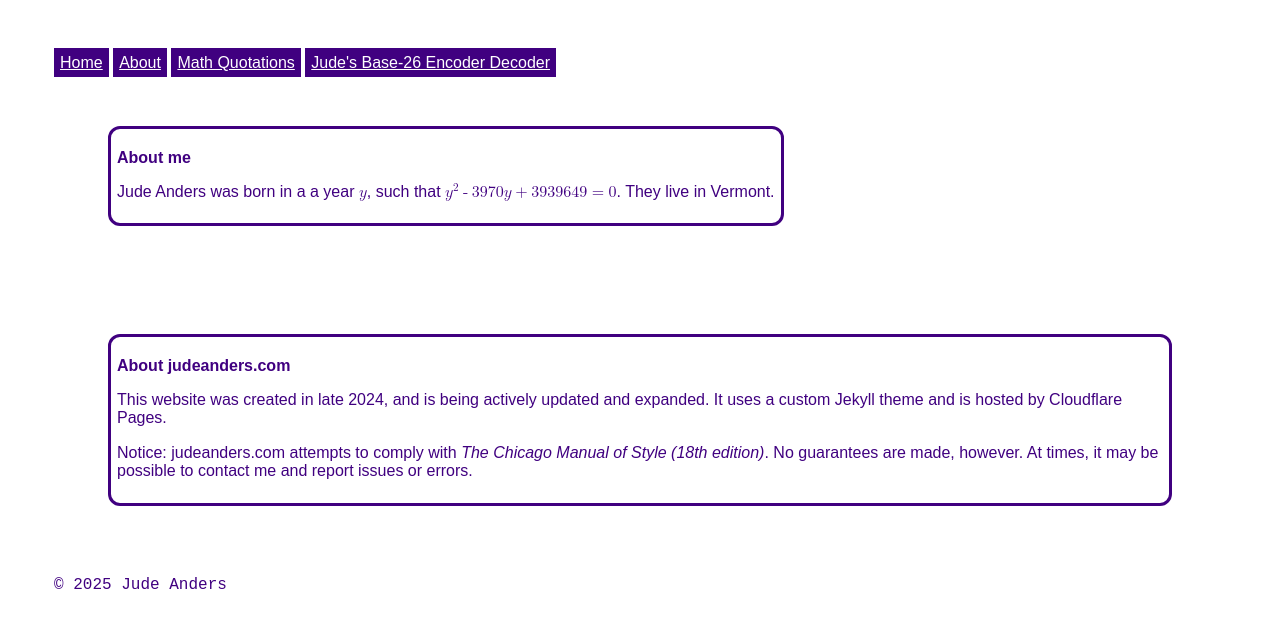
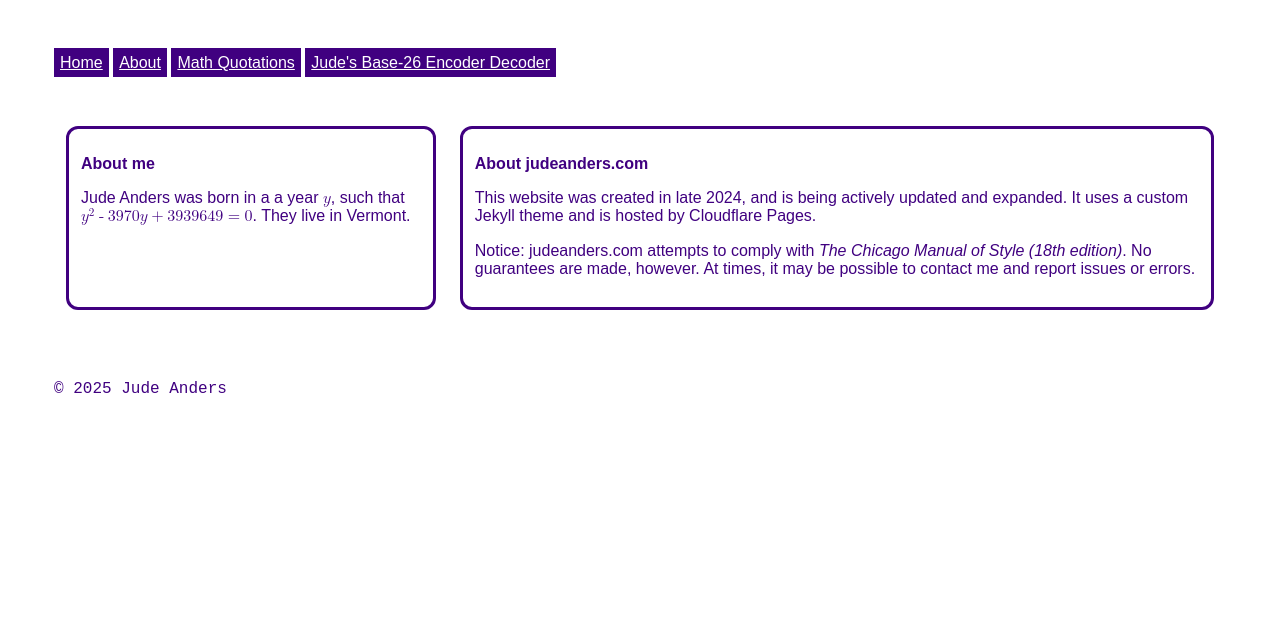
Before and after one commit to 1anderj/judeanders-website, a Jekyll site: the page built from about/index.html, in a window 1280 px wide. Shown: the top 628 px of the page. Built offline with Jekyll 4.4.1, drawn with Linux system fonts in a browser that asks for light colours; some web fonts are replaced.

Commit message:
fix flex

```diff
--- a/assets/styles/styles.css
+++ b/assets/styles/styles.css
@@ -47,15 +47,14 @@ h2 {
 }
 
 .about-paragraph{
-  padding: 6px;
+  padding: 12px;
   border: solid;
   border-color:#400080;
   border-width: medium;
   border-radius: 12px;
-  margin: 54px
+  margin: 54px 12px;
 }
 .about-flexbox{
   display: flex;
-  flex-wrap: wrap;
   flex-direction: row;
 }
```
Also changed, not shown: about/index.html (indentation only).
